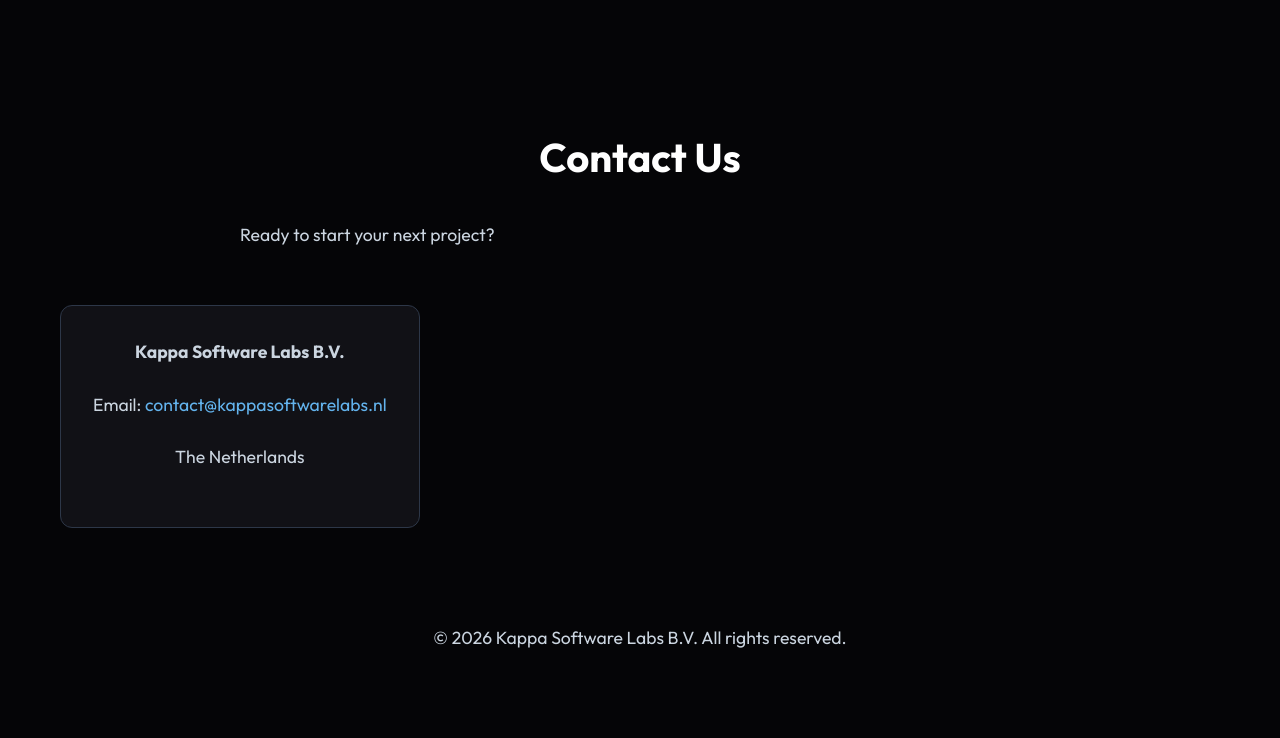
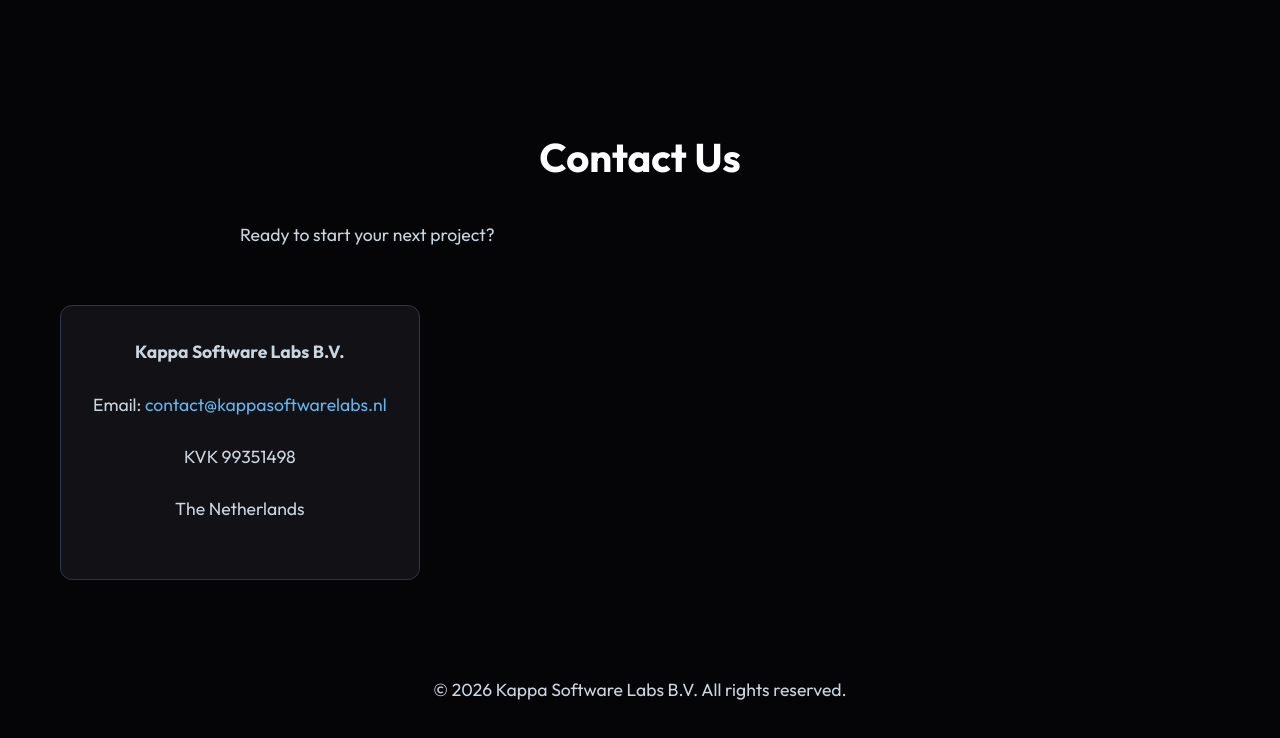
Before and after one commit to Kappa-Software-Labs/kappasoftwarelabs-website, a website built with Vite: page index.html in a window 1280 px wide. Shown: the part 1444-2182 px from the top of the page. Before the commit the page ends 2152 px from the top, so only its background shows below. Built offline with nearby package versions, Linux system fonts and the light colour scheme.

Commit message:
feat(content): add KVK number

```diff
--- a/index.html
+++ b/index.html
@@ -55,6 +55,7 @@
         <div class="contact-info">
           <p><strong>Kappa Software Labs B.V.</strong></p>
           <p>Email: <a href="mailto:contact@kappasoftwarelabs.nl">contact@kappasoftwarelabs.nl</a></p>
+          <p>KVK 99351498</p>
           <!-- Placeholder address -->
           <p>The Netherlands</p>
         </div>
```
